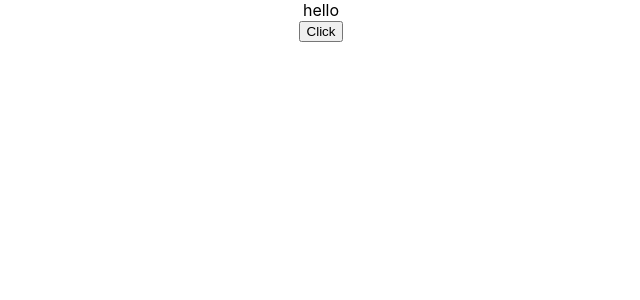
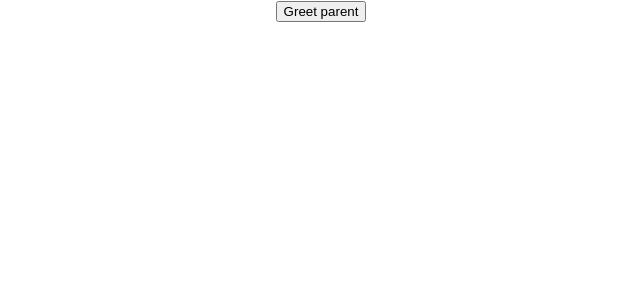
Before and after one commit to Samkiroko/react_course_cv, a React (Create React App) app: page / in a window 1280 px wide. Shown: the top 300 px of the page, without its empty margins (319-959 px from the left). Built offline with nearby package versions, Linux system fonts and the light colour scheme.

Commit message:
parent and child componets

```diff
--- a/src/App.js
+++ b/src/App.js
@@ -7,10 +7,12 @@
 // import FunctionClick from './components/FunctionClick';
 // import ClassClick from './components/ClassClick';
 import EventBind from './components/EventBind';
+import ParentComponent from './components/ParentComponent';
 
 function App() {
   return (
     <div className="App">
+      <ParentComponent />
       {/* <Greet name="Samuel" heroName="Superman">
         <p>This is the children</p>
       </Greet>
@@ -24,7 +26,7 @@
       {/* <Counter></Counter>  */}
       {/* <FunctionClick></FunctionClick>
       <ClassClick></ClassClick> */}
-      <EventBind />
+      {/* <EventBind /> */}
     </div>
   );
 }
--- /dev/null
+++ b/src/components/ChildComponent.js
@@ -0,0 +1,9 @@
+import React from 'react';
+
+export default function ChildComponent(props) {
+  return (
+    <div>
+      <button onClick={() => props.greetHandler('child')}>Greet parent</button>
+    </div>
+  );
+}
--- /dev/null
+++ b/src/components/ParentComponent.js
@@ -0,0 +1,25 @@
+import React, { Component } from 'react';
+import ChildComponent from './ChildComponent';
+
+class ParentComponent extends Component {
+  constructor(props) {
+    super(props);
+
+    this.state = {
+      parentName: 'parent',
+    };
+    this.greetParent = this.greetParent.bind(this);
+  }
+  greetParent(childName) {
+    alert(`Hello ${this.state.parentName} from ${childName}`);
+  }
+  render() {
+    return (
+      <div>
+        <ChildComponent greetHandler={this.greetParent} />
+      </div>
+    );
+  }
+}
+
+export default ParentComponent;
```
Also changed, not shown: 1 other file (tests, documents, lock files or other folders).
